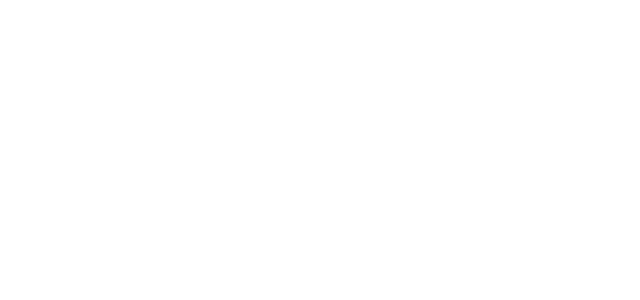
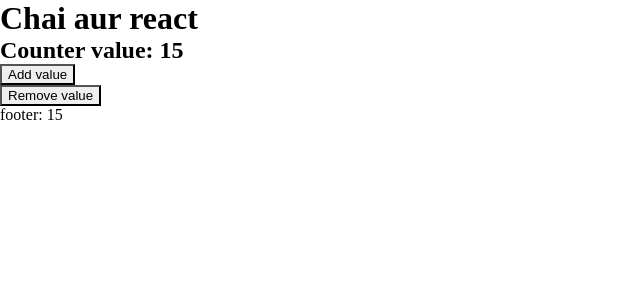
Before and after one commit to Riyanshi-tech/react-folder, a React (Vite) app in the folder react-project-seven/: page / in a window 1280 px wide. Shown: the top 300 px of the page, without its empty margins (0-640 px from the left). Built offline with nearby package versions, Linux system fonts and the light colour scheme.

Commit message:
counter with constraints

```diff
--- a/react-project-seven/src/App.jsx
+++ b/react-project-seven/src/App.jsx
@@ -1,7 +1,8 @@
 
 import './App.css'
+import { useState } from 'react'
 // import {useEffect,useState} from 'react'
-function App() {
+
 //   const [count,setCount] = useState(0);
 //   const [total,setTotal] = useState(1);
 //  useEffect(() => {
@@ -39,13 +40,42 @@
 //  function handleClick(){
 //   setCount(count+1);
 //   setTotal(total+1);
-//  }
+//  }import { useState } from 'react'
 
 
+function App() {
+  const [counter, setCounter] = useState(15)
+
+  const addValue = () => {
+    setCounter(prevCounter => {
+      if (prevCounter < 20) {
+        return prevCounter + 1
+      } else {
+        return prevCounter // do nothing if already 20
+      }
+    })
+  }
+
+  const removeValue = () => {
+    setCounter(prevCounter => {
+      if (prevCounter > 0) {
+        return prevCounter - 1
+      } else {
+        return prevCounter // do nothing if already 0
+      }
+    })
+  }
+
   return (
-    <div>
+    <>
+      <h1>Chai aur react</h1>
+      <h2>Counter value: {counter}</h2>
 
-     </div>
+      <button onClick={addValue}>Add value</button>
+      <br />
+      <button onClick={removeValue}>Remove value</button>
+      <p>footer: {counter}</p>
+    </>
   )
 }
 
```
